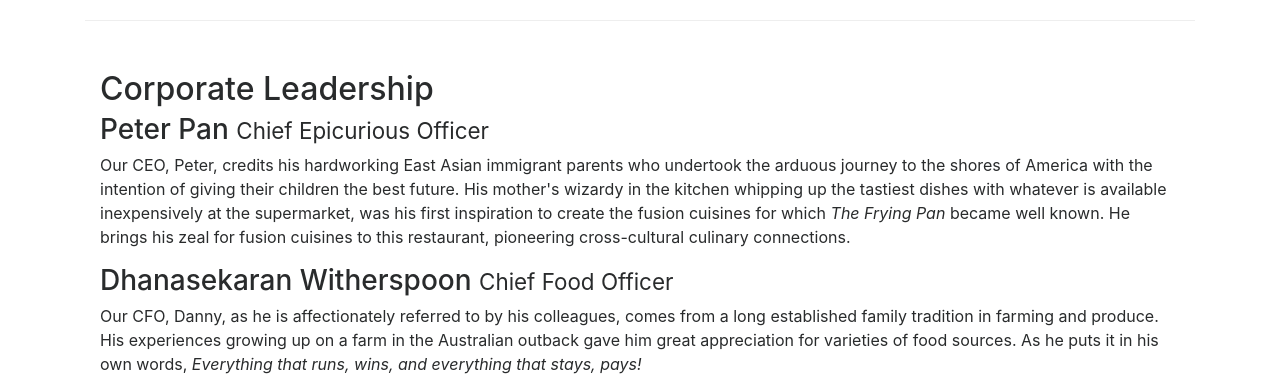
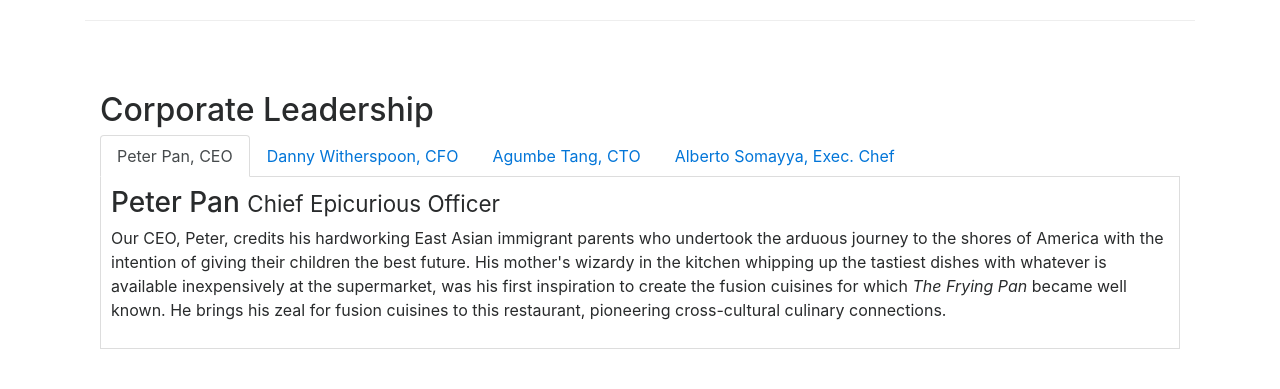
Before and after one commit to h-ARTS/Bootstrap4-and-tools-course, a website: page aboutus.html in a window 1280 px wide. Shown: the part 940-1329 px from the top of the page. Drawn offline with nearby package versions, Linux system fonts and the light colour scheme; a script that the page names is missing.

Commit message:
Tabs added

```diff
--- a/aboutus.html
+++ b/aboutus.html
@@ -100,14 +100,39 @@
         <div class="row row-content align-items-center">
             <div class="col">
                 <h2>Corporate Leadership</h2>
+
+                <ul class="nav nav-tabs">
+                    <li class="nav-item">
+                        <a href="#peter" class="nav-link active" role="tab" data-toggle="tab">Peter Pan, CEO</a>
+                    </li>
+                    <li class="nav-item">
+                        <a href="#danny" role="tab" data-toggle="tab" class="nav-link">Danny Witherspoon, CFO</a>
+                    </li>
+                    <li class="nav-item">
+                        <a href="#agumbe" role="tab" data-toggle="tab" class="nav-link">Agumbe Tang, CTO</a>
+                    </li>
+                    <li class="nav-item">
+                        <a href="#alberto" role="tab" data-toggle="tab" class="nav-link">Alberto Somayya, Exec. Chef</a>
+                    </li>
+                </ul>
+                <div class="tab-content">
+                    <div role="tabpanel" class="tab-pane fade show active" id="peter">
                         <h3>Peter Pan <small>Chief Epicurious Officer</small></h3>
                         <p class="hidden-xs-down">Our CEO, Peter, credits his hardworking East Asian immigrant parents who undertook the arduous journey to the shores of America with the intention of giving their children the best future. His mother's wizardy in the kitchen whipping up the tastiest dishes with whatever is available inexpensively at the supermarket, was his first inspiration to create the fusion cuisines for which <em>The Frying Pan</em> became well known. He brings his zeal for fusion cuisines to this restaurant, pioneering cross-cultural culinary connections.</p>
+                    </div>
+                    <div role="tabpanel" class="tab-pane fade" id="danny">
                         <h3>Dhanasekaran Witherspoon <small>Chief Food Officer</small></h3>
                         <p class="hidden-xs-down">Our CFO, Danny, as he is affectionately referred to by his colleagues, comes from a long established family tradition in farming and produce. His experiences growing up on a farm in the Australian outback gave him great appreciation for varieties of food sources. As he puts it in his own words, <em>Everything that runs, wins, and everything that stays, pays!</em></p>
+                    </div>
+                    <div role="tabpanel" class="tab-pane fade" id="agumbe">
                         <h3>Agumbe Tang <small>Chief Taste Officer</small></h3>
                         <p class="hidden-xs-down">Blessed with the most discerning gustatory sense, Agumbe, our CTO, personally ensures that every dish that we serve meets his exacting tastes. Our chefs dread the tongue lashing that ensues if their dish does not meet his exacting standards. He lives by his motto, <em>You click only if you survive my lick.</em></p>
+                    </div>
+                    <div role="tabpanel" class="tab-pane fade" id="alberto">
                         <h3>Alberto Somayya <small>Executive Chef</small></h3>
                         <p class="hidden-xs-down">Award winning three-star Michelin chef with wide International experience having worked closely with whos-who in the culinary world, he specializes in creating mouthwatering Indo-Italian fusion experiences. He says, <em>Put together the cuisines from the two craziest cultures, and you get a winning hit! Amma Mia!</em></p>
+                    </div>
+                </div>
             </div>
        </div>
        <div class="row row-content">
--- a/css/styles.css
+++ b/css/styles.css
@@ -36,3 +36,10 @@
 .navbar-inverse {
     background-color: #512DA8;
 }
+
+.tab-content {
+    border-left: 1px solid #ddd;
+    border-right: 1px solid #ddd;
+    border-bottom: 1px solid #ddd;
+    padding: 10px;
+}
```
Lines whose indentation alone changed are shown as unchanged.
